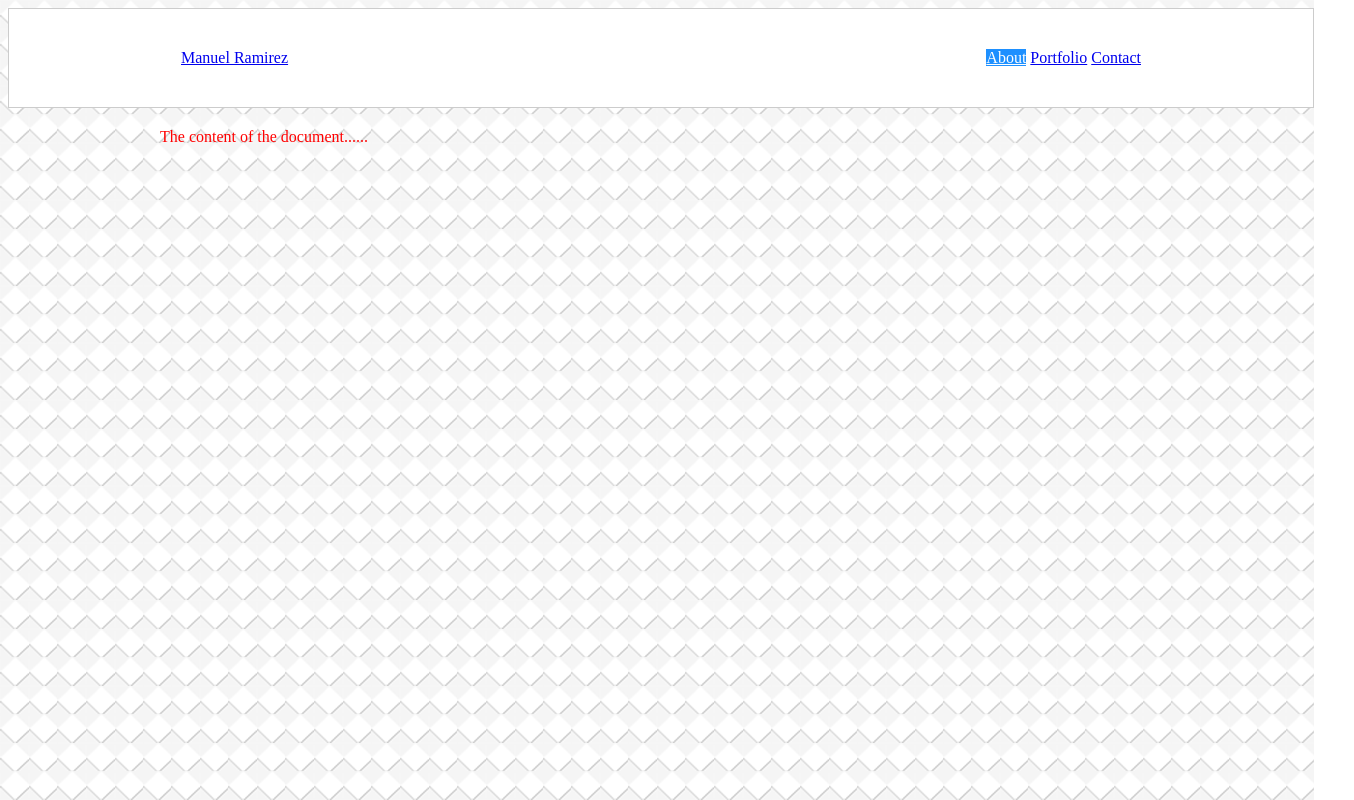
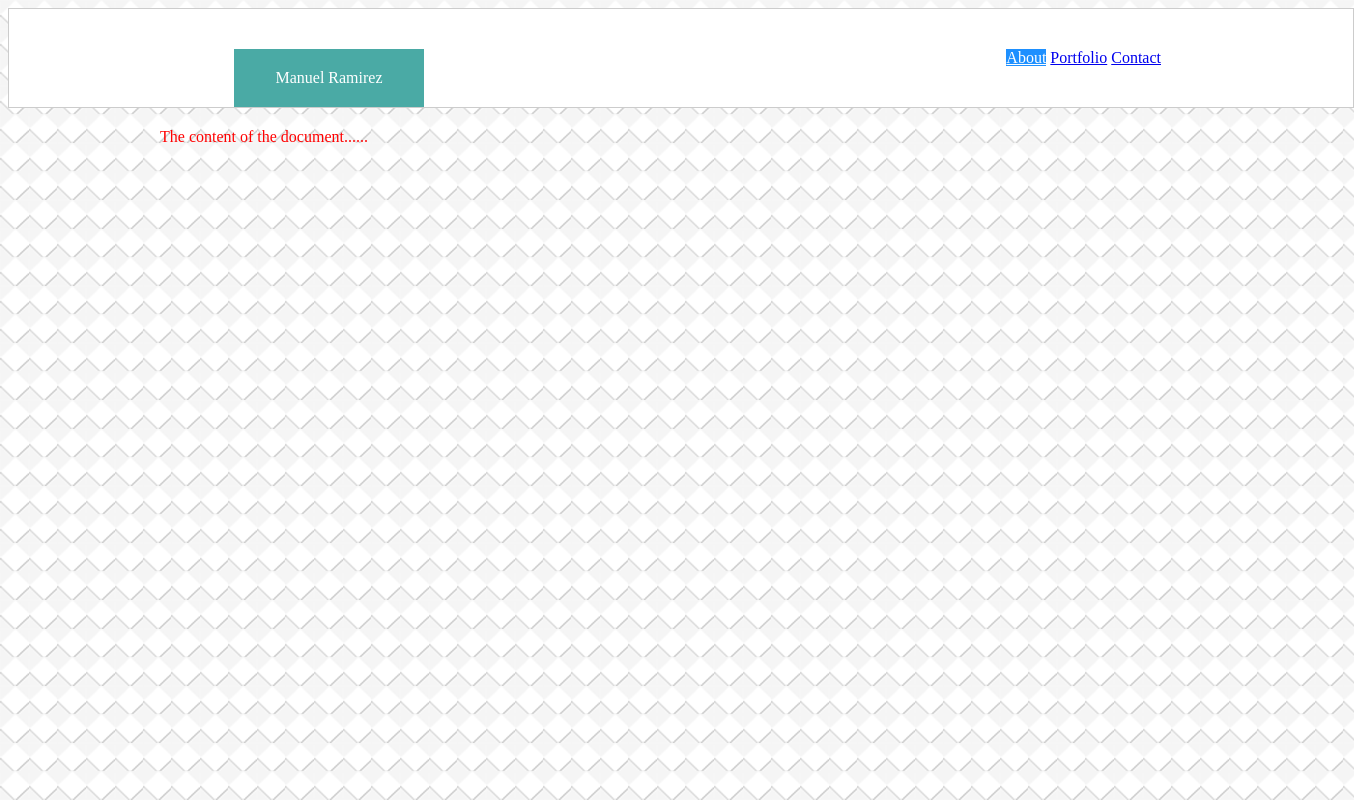
Before and after one commit to manuelr14/HW1ManuelRamirez, a plain HTML site: page index.html in a window 1280 px wide. Shown: the whole page, 1354 px wide, since content can reach past the window. Drawn offline with Linux system fonts and the light colour scheme.

Commit message:
actualizacion

```diff
--- a/assets/css/style.css
+++ b/assets/css/style.css
@@ -1,6 +1,6 @@
 .wrapper {
     width: 960px;
-    padding: 20px;
+    padding: 0px;
     margin: 0 auto;
     color:red;
     align-content: center;
@@ -10,8 +10,14 @@
     overflow: hidden;
     width: 100%;
     background-color:white;
-    padding:20px;
+    padding:40px;
     border: 1px solid #cccccc;
+    position: relative;
+    margin-bottom: 20px;
+    text-align: center;
+
+
+
   }
 
   .header-right {
@@ -21,3 +27,16 @@
   .header a.active {
     background-color: dodgerblue;
     color: white;}
+
+    .logo{background-color: #4aaaa5;
+          color:white;
+        padding: 20px;
+        margin-bottom: 0px;
+        position: absolute;
+        left:225px;
+        bottom: 0;
+        width: 150px;}
+
+
+        text-align: center;
+    }
--- a/index.html
+++ b/index.html
@@ -16,7 +16,7 @@
 
     <div class="header">
       <div class="wrapper">
-        <a href="#default" class="logo">Manuel Ramirez</a>
+        <div class="logo">Manuel Ramirez</div>
         <div class="header-right">
           <a class="active" href="#home">About</a>
           <a href="#contact">Portfolio</a>
```
